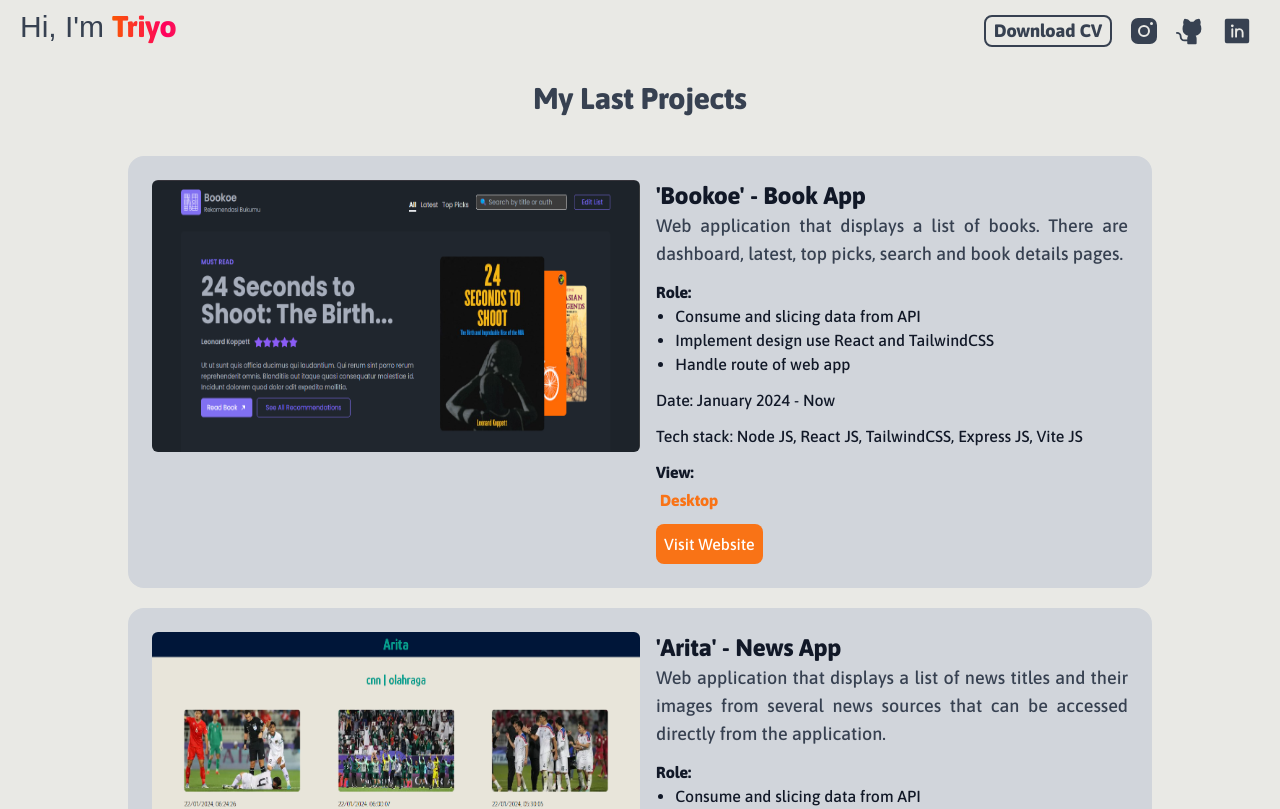
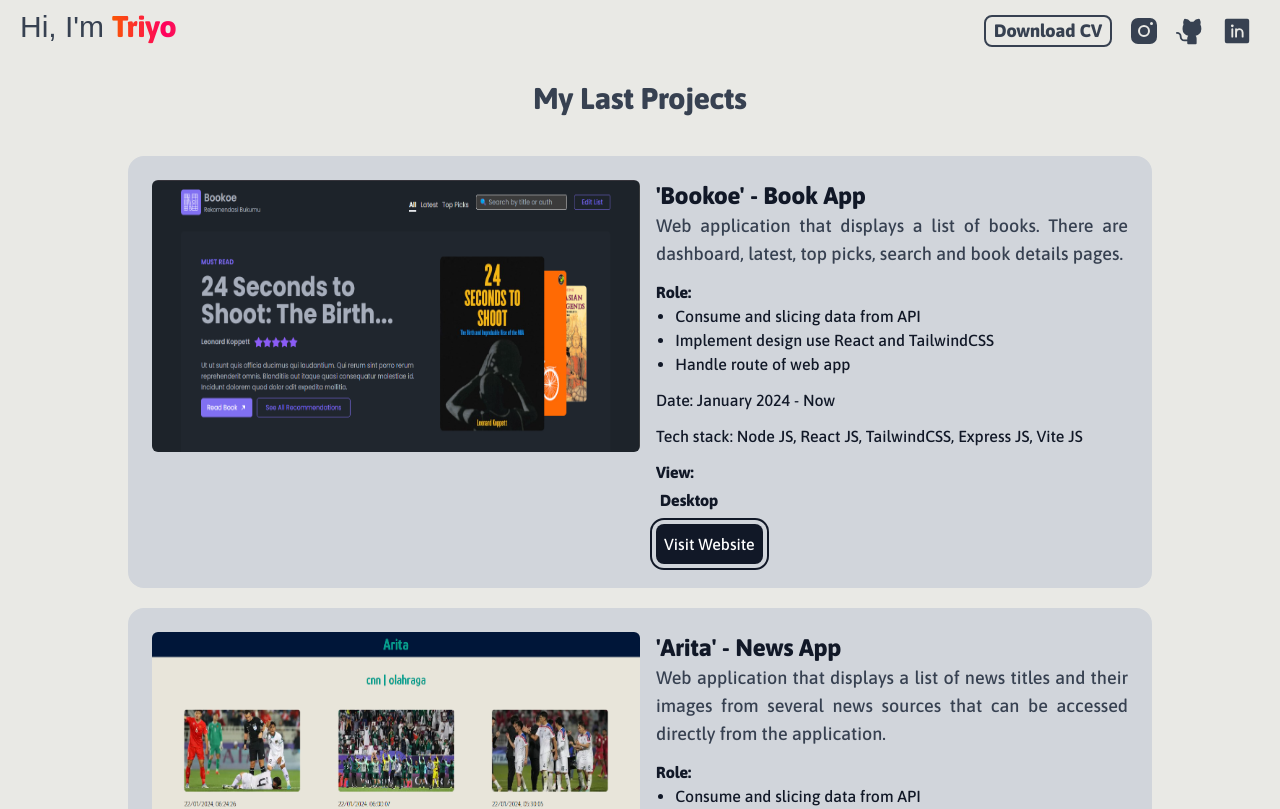
Before and after one commit to Triyo11/personal-web-cv, a React (Vite) app: page /last-projects in a window 1280 px wide. Shown: the top 809 px of the page. Built offline with nearby package versions, Linux system fonts and the light colour scheme; a web font is replaced by a local one.

Commit message:
grow accessibility score - projects page

```diff
--- a/src/components/ProjectsCard.jsx
+++ b/src/components/ProjectsCard.jsx
@@ -42,7 +42,7 @@ const ProjectsCard = ({
         <p className="text-gray-900 font-semibold pt-3">View: </p>
         <ul className="flex gap-2 font-semibold">
           {view.map((item) => (
-            <li key={item} className="text-orange-500 p-1">
+            <li key={item} className="text-gray-900 p-1">
               {item}
             </li>
           ))}
@@ -50,7 +50,7 @@ const ProjectsCard = ({
         <NavLink
           to={link}
           target={"_blank"}
-          className="p-2 mt-2 bg-orange-500 text-white max-w-max rounded-lg hover:scale-110 hover:shadow-xl transition-all ease-in-out duration-300"
+          className="p-2 mt-2 bg-gray-900 text-white max-w-max rounded-lg ring-2 ring-offset-4 ring-gray-900 ring-offset-gray-300 hover:ring-0 hover:ring-offset-0 hover:scale-110 hover:shadow-xl hover:shadow-black/50 transition-all ease-in-out duration-300"
         >
           Visit Website
         </NavLink>
```
